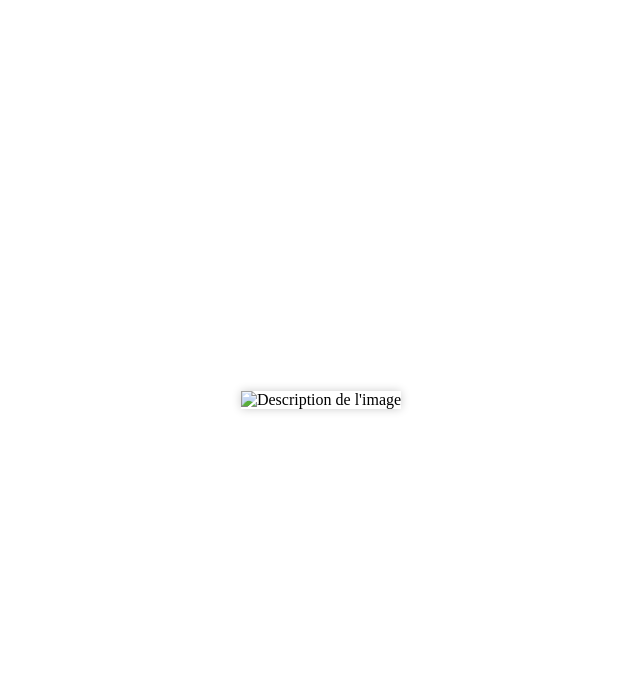
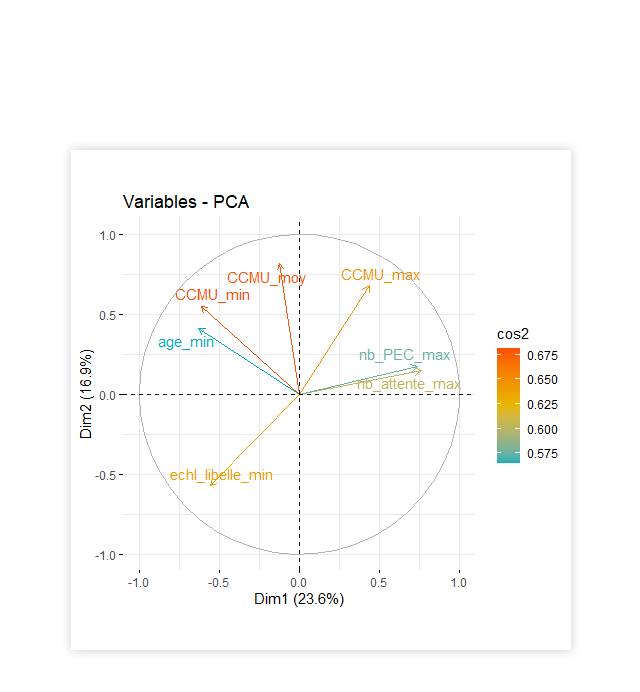
Before and after one commit to Commodee/Urgences, a plain HTML site: page images/var_diag.html in a window 1280 px wide. Shown: the whole page, without its empty margins (319-959 px from the left). Drawn offline with Linux system fonts and the light colour scheme.

Commit message:
Update var_diag.html

```diff
--- a/images/var_diag.html
+++ b/images/var_diag.html
@@ -20,6 +20,6 @@
   </style>
 </head>
 <body>
-  <img src="images/var_diag.png" alt="Description de l'image" />
+  <img src="var_diag.png" alt="Description de l'image" />
 </body>
 </html>
```
